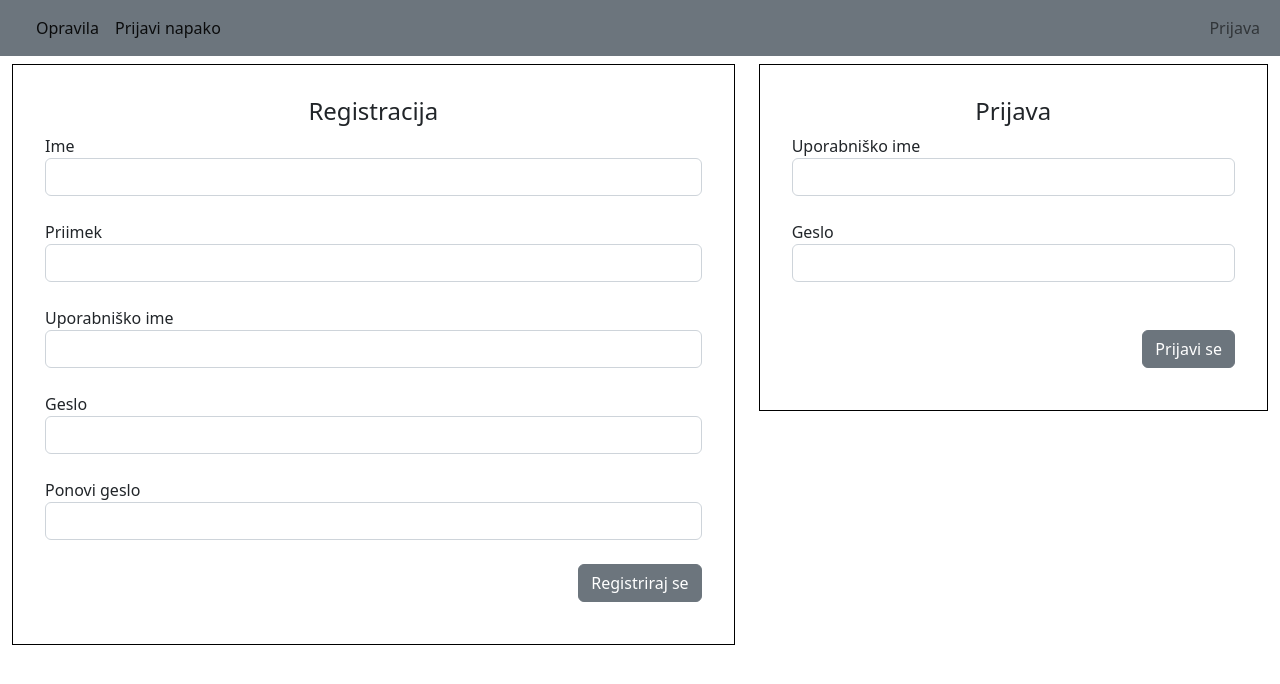
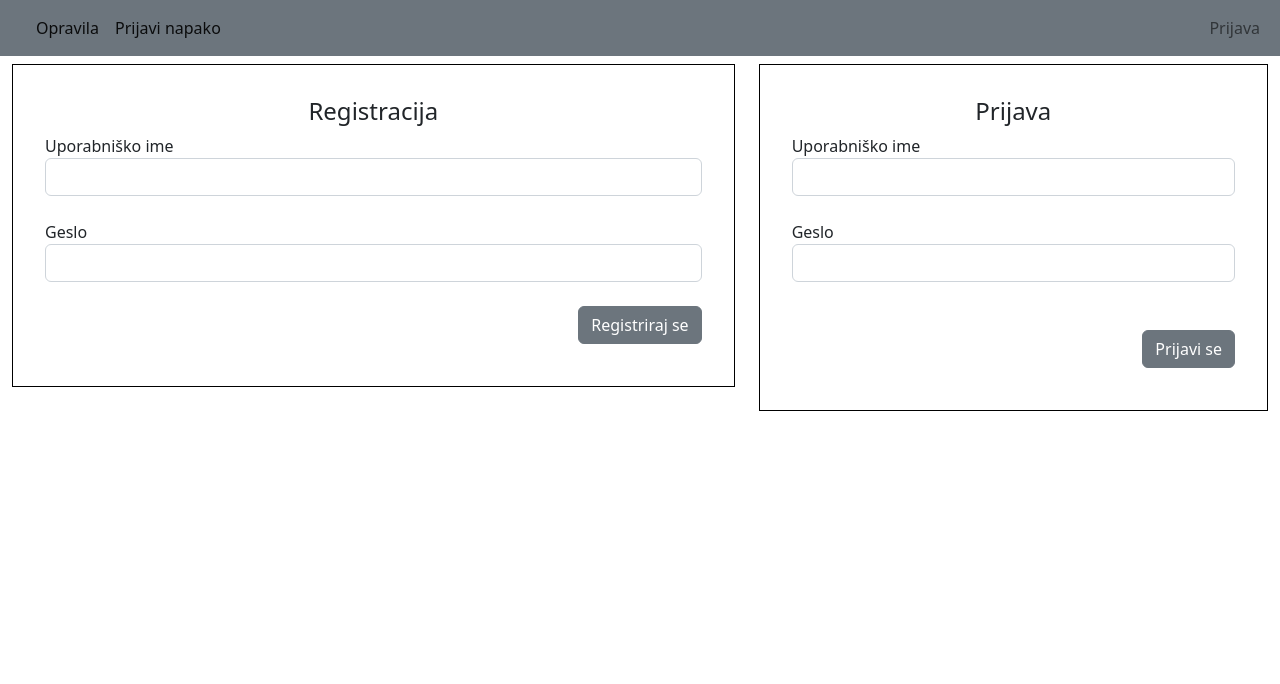
Before and after one commit to juremrzek/ProductivityApp, a Vue app in the folder src/client/: page /prijava in a window 1280 px wide. Shown: the top 684 px of the page. Built offline with nearby package versions, Linux system fonts and the light colour scheme.

Commit message:
update register

```diff
--- a/src/client/src/components/auth/RegisterForm.vue
+++ b/src/client/src/components/auth/RegisterForm.vue
@@ -1,16 +1,7 @@
 <template>
   <div class="container form">
     <h4 class="text-center">Registracija</h4>
-    <div class="form-group">
-      <label for="exampleInputEmail1">Ime </label>
-      <input class="form-control" v-model="uporabnik.ime" />
-    </div>
-    <br />
-    <div class="form-group">
-      <label for="exampleInputEmail1">Priimek</label>
-      <input class="form-control" v-model="uporabnik.priimek" />
-    </div>
-    <br />
+
     <div class="form-group">
       <label for="exampleInputEmail1">Uporabniško ime</label>
       <input class="form-control" v-model="uporabnik.uporabniskoIme" />
@@ -19,15 +10,6 @@
     <div class="form-group">
       <label for="exampleInputEmail1">Geslo</label>
       <input type="password" class="form-control" v-model="uporabnik.geslo" />
-    </div>
-    <br />
-    <div class="form-group">
-      <label for="exampleInputEmail1">Ponovi geslo</label>
-      <input
-        type="password"
-        class="form-control"
-        v-model="uporabnik.ponoviGeslo"
-      />
     </div>
     <br />
     <button
--- a/src/client/src/views/AuthorizationWindow.vue
+++ b/src/client/src/views/AuthorizationWindow.vue
@@ -27,7 +27,7 @@ import { request } from "../utils/request"
 
 export default {
   methods: {
-    login(name, password) {
+    async login(name, password) {
       console.log(name, password)
 
       const userData = {
@@ -35,19 +35,28 @@ export default {
         name: "Janez",
       }
 
-      const user = UserFactory.createUser(1, userData.id, userData.name)
-      console.log(user)
+      const res = await request.post("/auth/login", {
+        name: name,
+        password: password,
+      })
+      console.log(res.data)
 
-      const userStore = useUserStore()
-      userStore.$patch({ id: user })
+      if (res.data.message == "Successfully logged in.") {
+        const user = UserFactory.createUser(1, userData.id, userData.name)
+        console.log(user)
 
-      this.$router.push({ name: "home" })
+        const userStore = useUserStore()
+        userStore.$patch({ id: user })
+
+        this.$router.push({ name: "home" })
+      }
     },
     async register(uporabnik) {
       const res = await request.post("/auth/register", {
         name: uporabnik.ime,
         password: uporabnik.geslo,
       })
+      this.$forceUpdate()
     },
   },
 }
```
